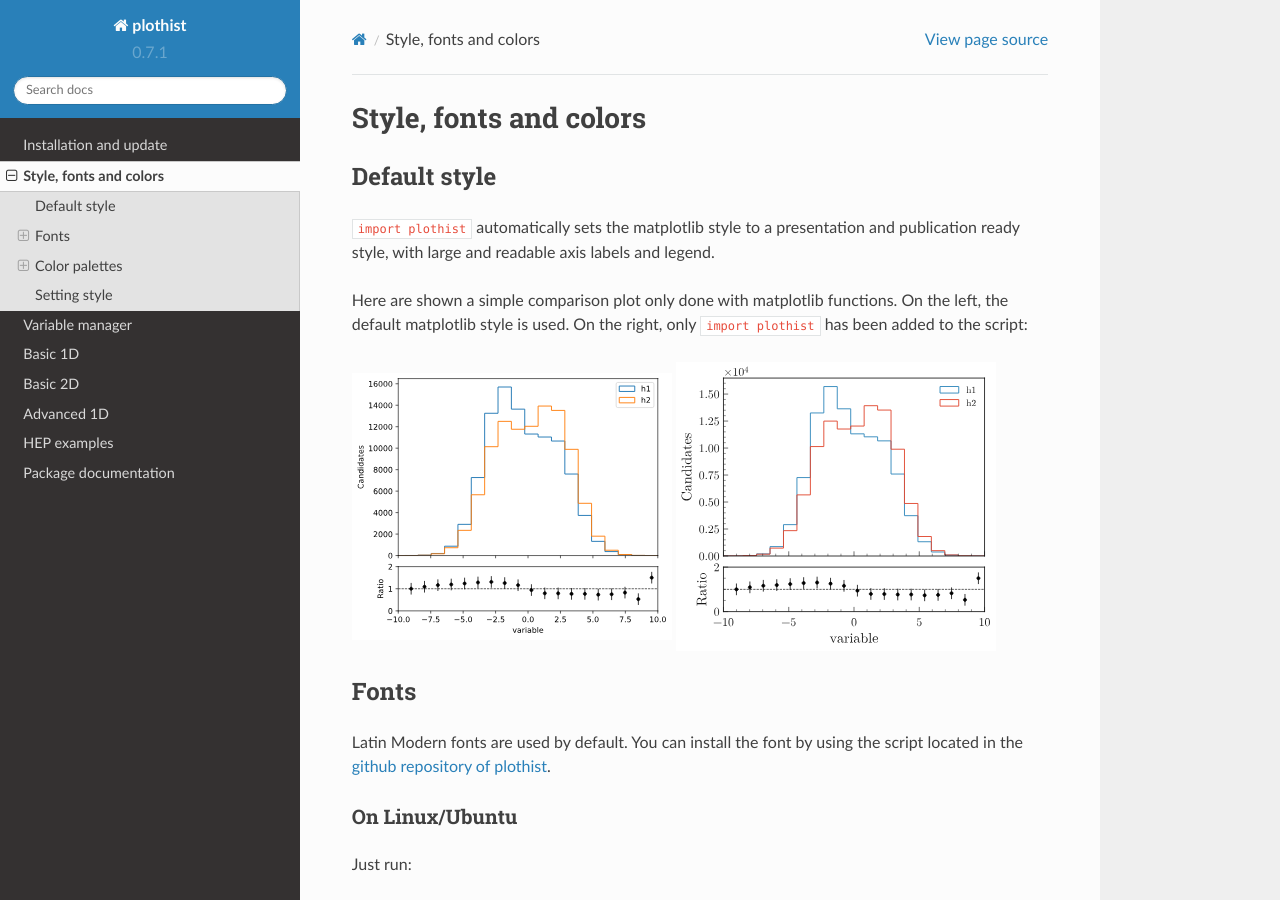
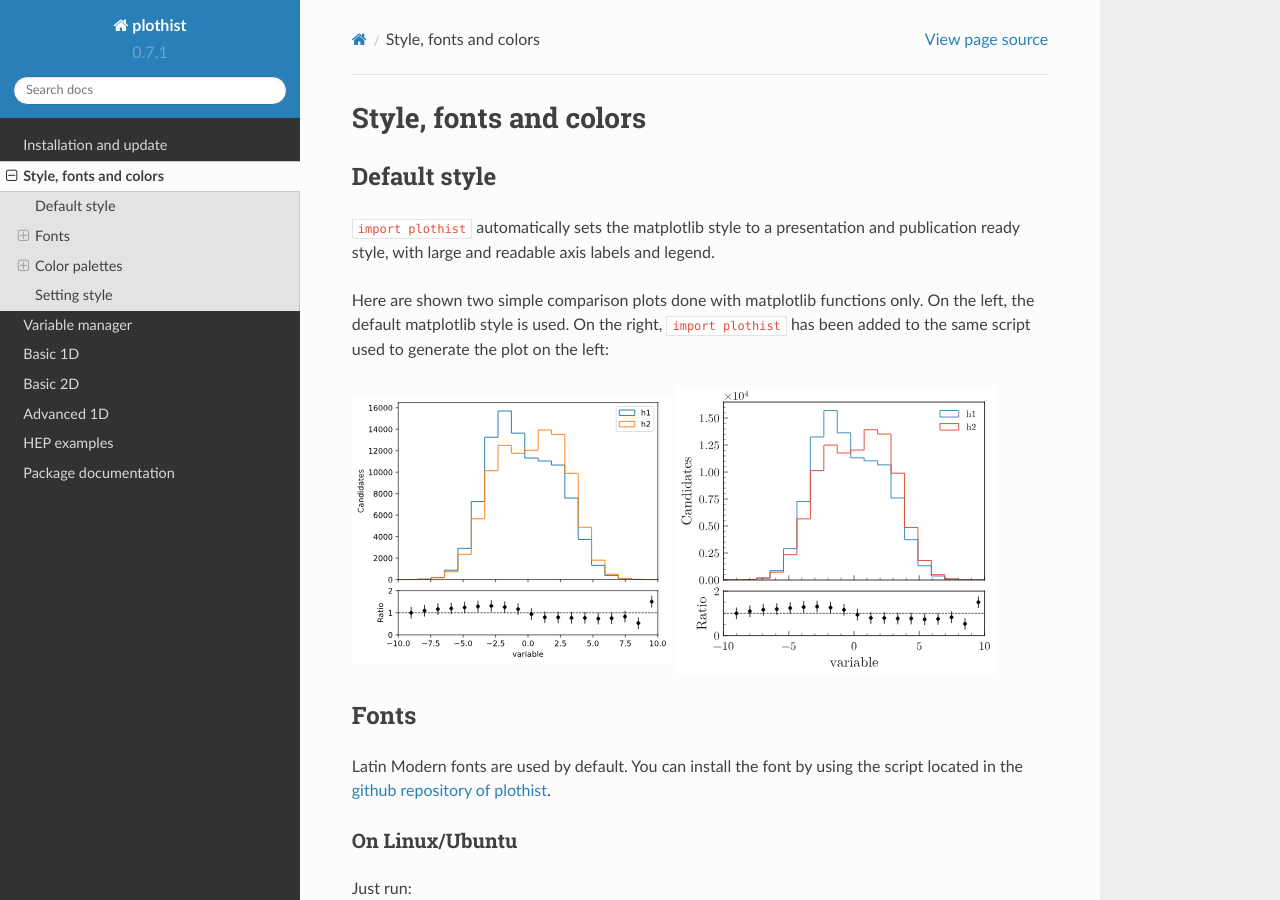
Before and after one commit to cyrraz/plothist, a Sphinx documentation site: the page built from docs/usage/style.rst, in a window 1280 px wide and 900 px high. Built offline with Sphinx 7.4.7 and the Read the Docs theme 2.0.0, drawn with Linux system fonts in a browser that asks for light colours.

Commit message:
better sentence

```diff
--- a/docs/usage/style.rst
+++ b/docs/usage/style.rst
@@ -9,7 +9,7 @@ Default style
 
 ``import plothist`` automatically sets the matplotlib style to a presentation and publication ready style, with large and readable axis labels and legend.
 
-Here are shown a simple comparison plot only done with matplotlib functions. On the left, the default matplotlib style is used. On the right, only ``import plothist`` has been added to the script:
+Here are shown two simple comparison plots done with matplotlib functions only. On the left, the default matplotlib style is used. On the right, ``import plothist`` has been added to the same script used to generate the plot on the left:
 
 |img1| |img2|
 
```
